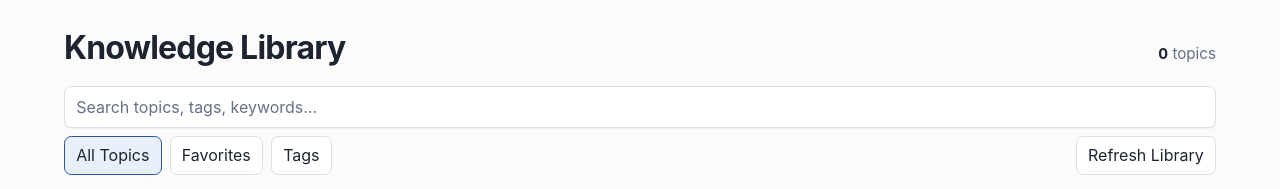
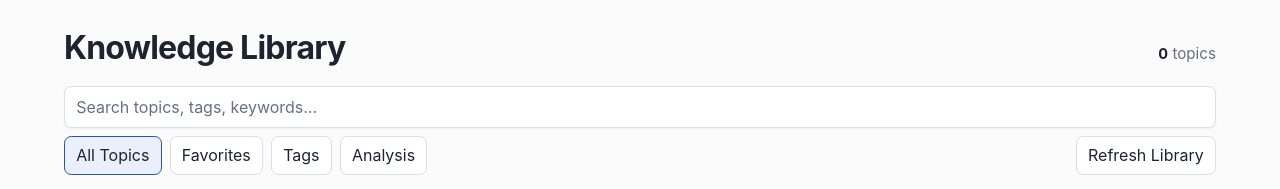
Before and after one commit to ObiwanDaC0die/Knowledge-Base, a plain HTML site: page index.html in a window 1280 px wide. Shown: the top 189 px of the page. Drawn offline with Linux system fonts and the light colour scheme; no server answers.

Commit message:
Add Analysis navigation beside Tags

```diff
--- a/index.html
+++ b/index.html
@@ -151,7 +151,7 @@
       <div class="toolbar" aria-label="Library controls">
         <button class="view-button" id="all-topics" type="button" aria-pressed="true">All Topics</button>
         <button class="view-button" id="favorites-view" type="button" aria-pressed="false">Favorites</button>
-        <button class="view-button" id="tags-toggle" type="button" aria-expanded="false" aria-controls="tag-filters">Tags</button>
+        <button class="view-button" id="tags-toggle" type="button" aria-expanded="false" aria-controls="tag-filters">Tags</button><a class="view-button analysis-link" href="analysis.html" style="text-decoration:none">Analysis</a>
         <span class="toolbar-spacer"></span>
         <button class="button refresh" id="refresh-library" type="button">Refresh Library</button>
       </div>
```
